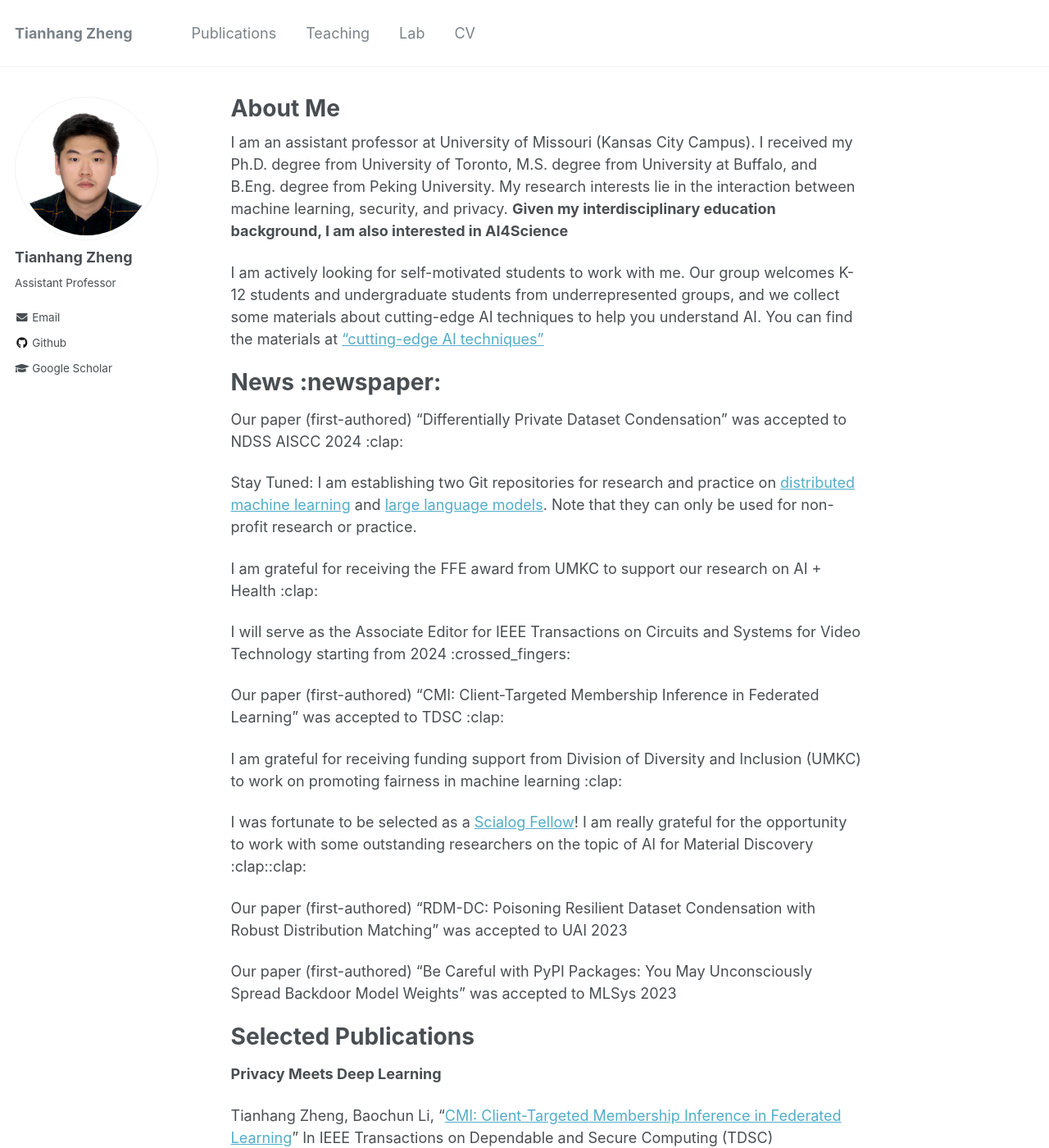
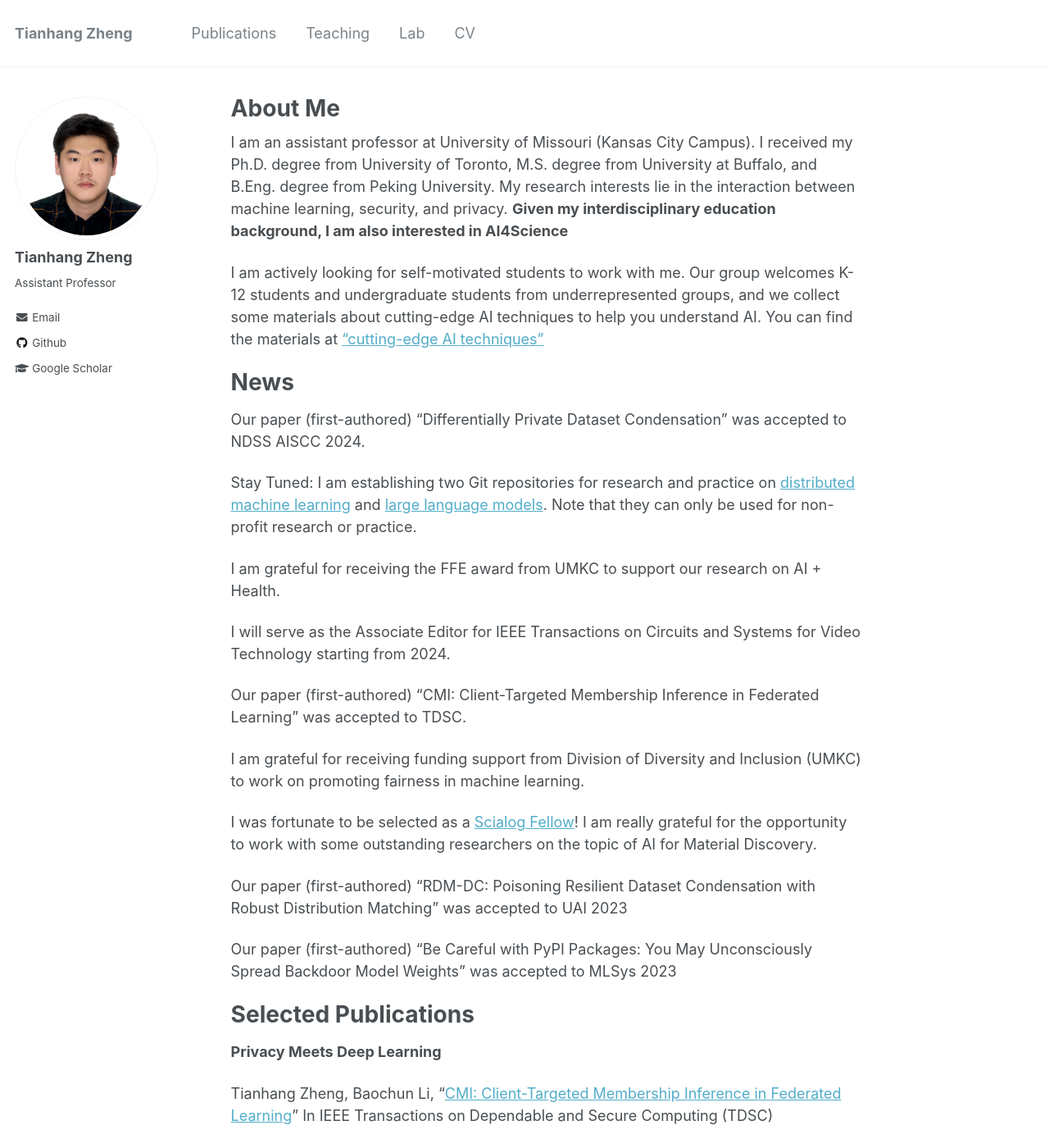
Before and after one commit to tianzheng4/tianzheng4.github.io, a Jekyll site: the page built from _pages/about.md, in a window 1280 px wide and 1400 px high. Shown: the whole window at 82% size. Built offline with Jekyll 4.4.1, drawn with Linux system fonts in a browser that asks for light colours; some of the changed lines change nothing that is shown.

Commit message:
Update about.md

```diff
--- a/_pages/about.md
+++ b/_pages/about.md
@@ -13,21 +13,21 @@ My research interests lie in the interaction between machine learning, security,
 
 I am actively looking for self-motivated students to work with me. Our group welcomes K-12 students and undergraduate students from underrepresented groups, and we collect some materials about cutting-edge AI techniques to help you understand AI. You can find the materials at ["cutting-edge AI techniques"](https://tianzheng4.github.io/umkc-teaching/interesting-AI-material/)
 
-News :newspaper:
+News
 ======
-Our paper (first-authored) "Differentially Private Dataset Condensation" was accepted to NDSS AISCC 2024 :clap:
+Our paper (first-authored) "Differentially Private Dataset Condensation" was accepted to NDSS AISCC 2024.
 
 Stay Tuned: I am establishing two Git repositories for research and practice on [distributed machine learning](https://github.com/SecMLSys/Simulate-Distributed-AI) and [large language models](https://github.com/SecMLSys/LoraLLM-Practice). Note that they can only be used for non-profit research or practice.
 
-I am grateful for receiving the FFE award from UMKC to support our research on AI + Health :clap:
+I am grateful for receiving the FFE award from UMKC to support our research on AI + Health.
 
-I will serve as the Associate Editor for IEEE Transactions on Circuits and Systems for Video Technology starting from 2024 	:crossed_fingers:
+I will serve as the Associate Editor for IEEE Transactions on Circuits and Systems for Video Technology starting from 2024.
 
-Our paper (first-authored) "CMI: Client-Targeted Membership Inference in Federated Learning" was accepted to TDSC :clap:
+Our paper (first-authored) "CMI: Client-Targeted Membership Inference in Federated Learning" was accepted to TDSC.
 
-I am grateful for receiving funding support from Division of Diversity and Inclusion (UMKC) to work on promoting fairness in machine learning :clap:
+I am grateful for receiving funding support from Division of Diversity and Inclusion (UMKC) to work on promoting fairness in machine learning.
 
-I was fortunate to be selected as a [Scialog Fellow](https://rescorp.org/scialog/aut-fellows-and-facilitators)! I am really grateful for the opportunity to work with some outstanding researchers on the topic of AI for Material Discovery :clap::clap:
+I was fortunate to be selected as a [Scialog Fellow](https://rescorp.org/scialog/aut-fellows-and-facilitators)! I am really grateful for the opportunity to work with some outstanding researchers on the topic of AI for Material Discovery.
 
 Our paper (first-authored) "RDM-DC: Poisoning Resilient Dataset Condensation with Robust Distribution Matching" was accepted to UAI 2023
 
```
